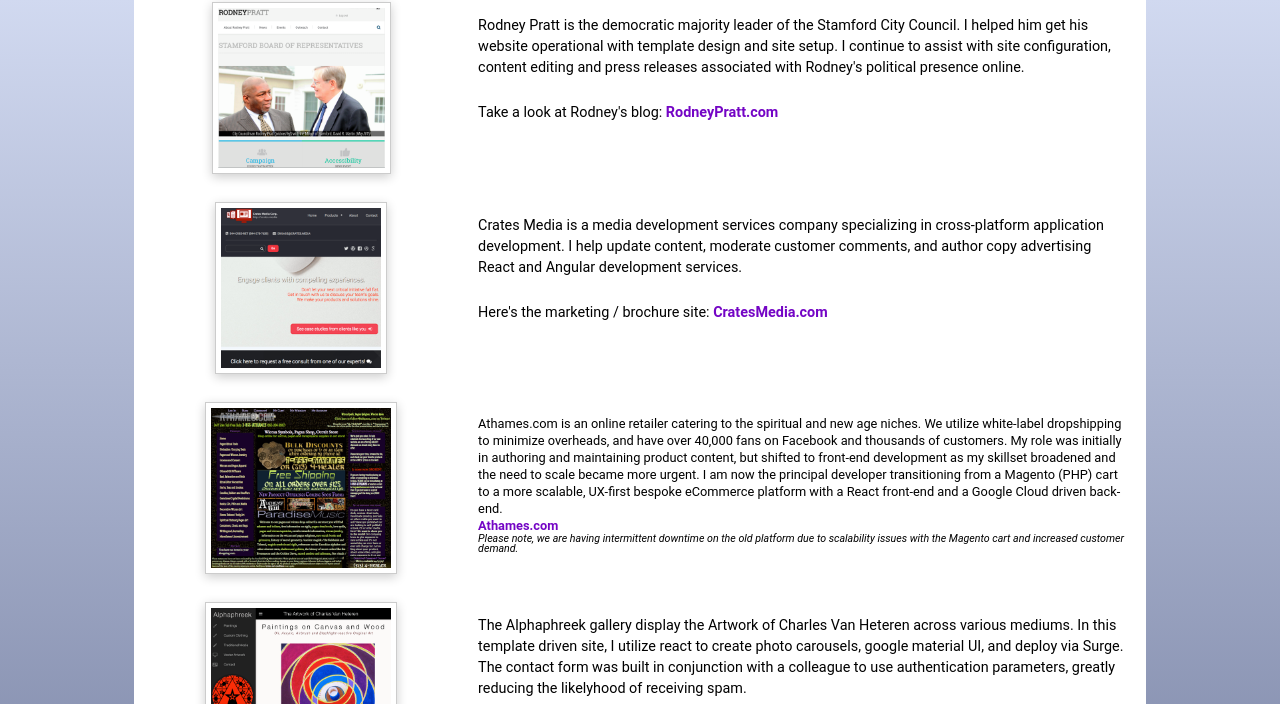
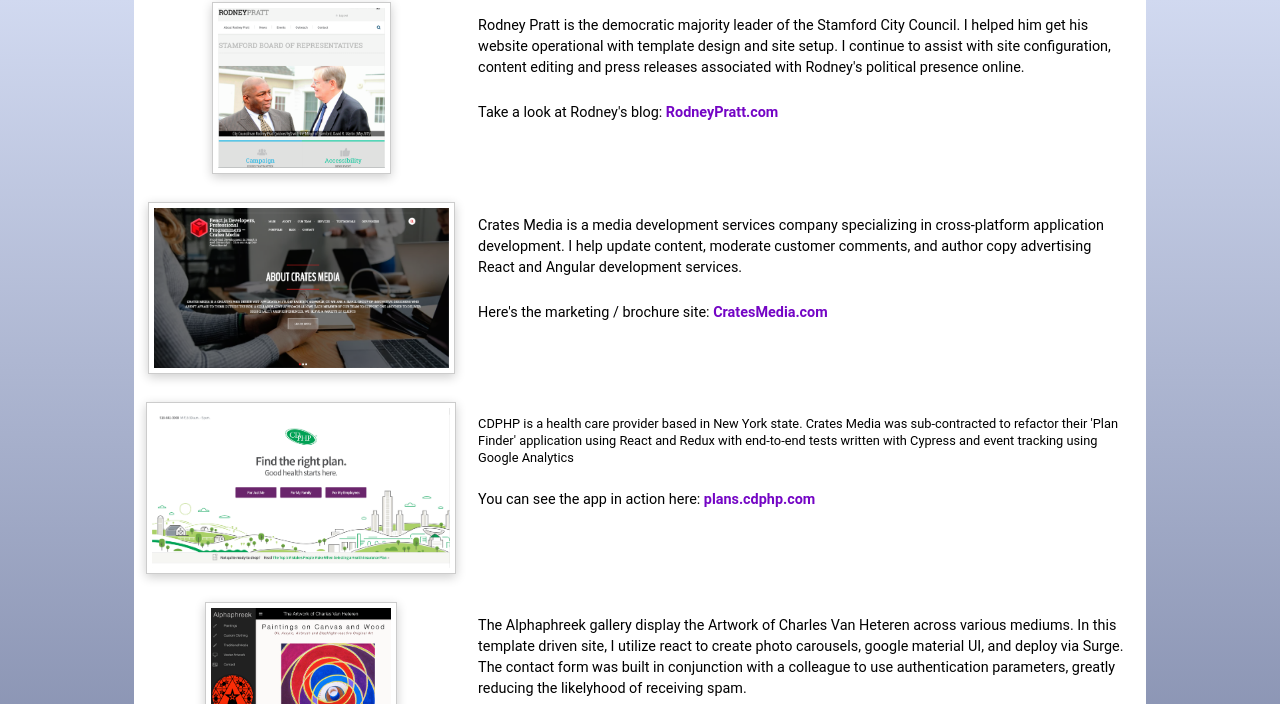
Before and after one commit to RPGi0/production-portfolio, a website: page index.html in a window 1280 px wide. Shown: the part 96-800 px from the top of the page. Drawn offline with Linux system fonts and the light colour scheme.

Commit message:
updated images for crates Media; added cdphp planfinder

```diff
--- a/index.html
+++ b/index.html
@@ -173,7 +173,7 @@
     <div class="row">
       <div class="left-column">
         <a href="http://crates.media/" target="_blank">
-          <img src="/photos/cr8s-media-site-clip.png" alt="Crates Media is a media development services company specializing in cross-platform application development.">
+          <img src="/photos/crates-media-site-clip.png" alt="Crates Media is a media development services company specializing in cross-platform application development.">
         </a>
       </div>
 
@@ -187,16 +187,14 @@
 
     <div class="row">
       <div class="left-column">
-        <a href="http://athames.com/" target="_blank">
-          <img src="/photos/athames-site-clip.png" alt="Athames.com is an online store front catering to products in the niche of spirituality.">
+        <a href="https://plans.cdphp.com/" target="_blank">
+          <img src="/photos/cdphp-site-clip.png" alt="CDPHP is a New York based health health care provider">
         </a>
       </div>
 
       <div class="body-content">
-        <p class="small">Athames.com is an online retailer catering to the spiritual and new age niches. We utilize white-label dropshipping to minimize overheads, and have over 40,000 fans on Facebook and thousands of customers. My role was initially in authoring and maintaining product content, but shifted to front-end development as my skillset broadened and the need to scale became more urgent. I am now the principal developer transitioning from a Magento (PHP) cart to a more scalable, UX-first bespoke eCommerce platform with a React front-end and a Google Cloud driven back-end.<br>
-          <a href="http://athames.com/" target="_blank">Athames.com</a><br>
-          <sub><em>Please note, we are having intermittent downtime on the old platform due to scalability issues with the Magento cart and increased customer demand.</em></sub>
-        </p>
+        <p class="small">CDPHP is a health care provider based in New York state. Crates Media was sub-contracted to refactor their 'Plan Finder' application using React and Redux with end-to-end tests written with Cypress and event tracking using Google Analytics<br></p>
+        <p>You can see the app in action here: <a href="https://plans.cdphp.com/" target="blank">plans.cdphp.com</a></p>
       </div>
     </div>
 
```
Also changed, not shown: photos/cdphp-site-clip.png (added), photos/cr8s-media-site-clip.png (deleted), photos/crates-media-site-clip.png (added), 1 other file.
